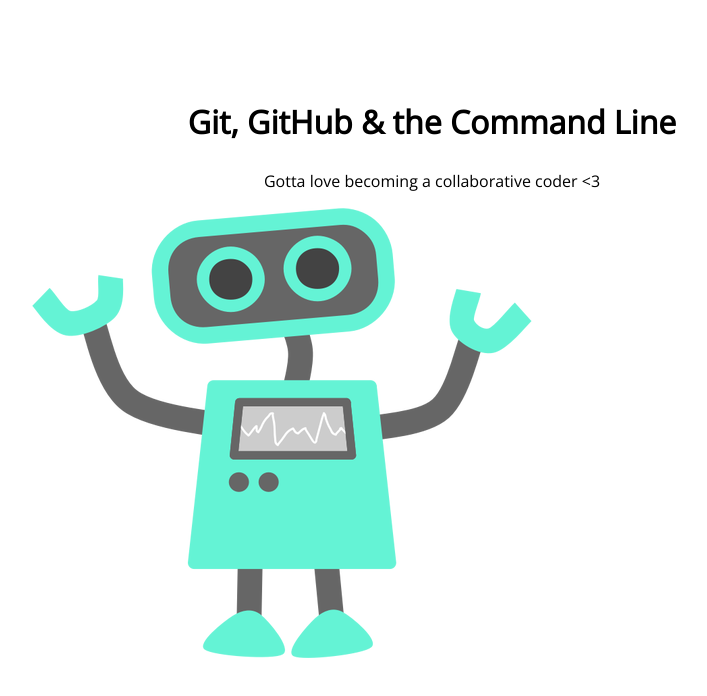
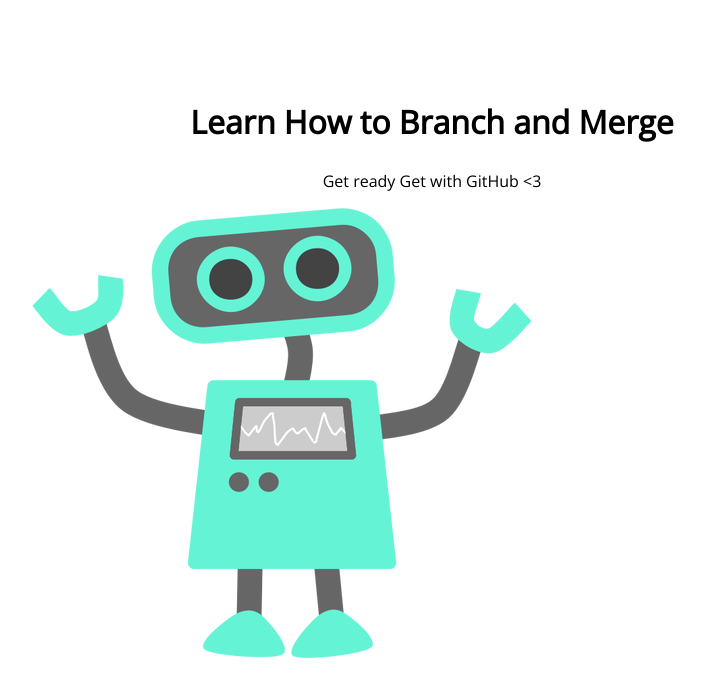
Before and after one commit to sallylwolf/105-project, a plain HTML site: page index.html in a window 1280 px wide. Shown: the whole page, without its empty margins (208-915 px from the left). Drawn offline with nearby package versions, Linux system fonts and the light colour scheme.

Commit message:
changed h1 and p text

```diff
--- a/index.html
+++ b/index.html
@@ -8,8 +8,8 @@
 </head>
 <body>
 	<section>
-		<h1>Git, GitHub & the Command Line</h1>
-		<p>Gotta love becoming a collaborative coder <3</p>
+		<h1>Learn How to Branch and Merge</h1>
+		<p>Get ready Get with GitHub <3</p>
 		<img src="img/happy-blue-robot.png">
 	</section>
 </body>
```
